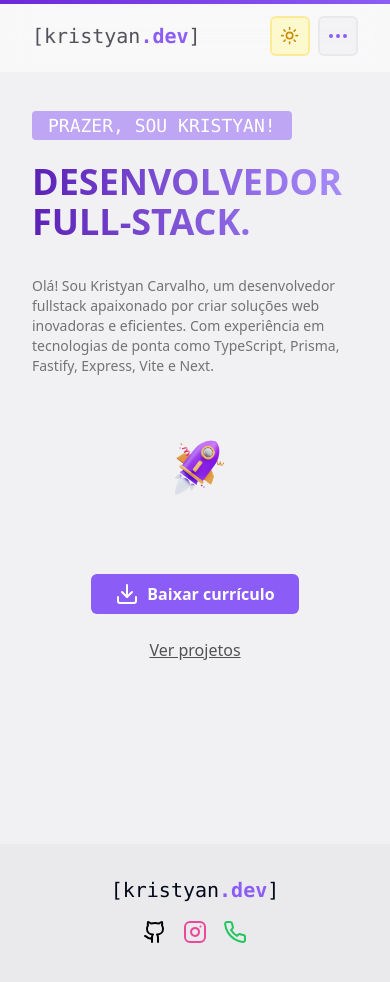
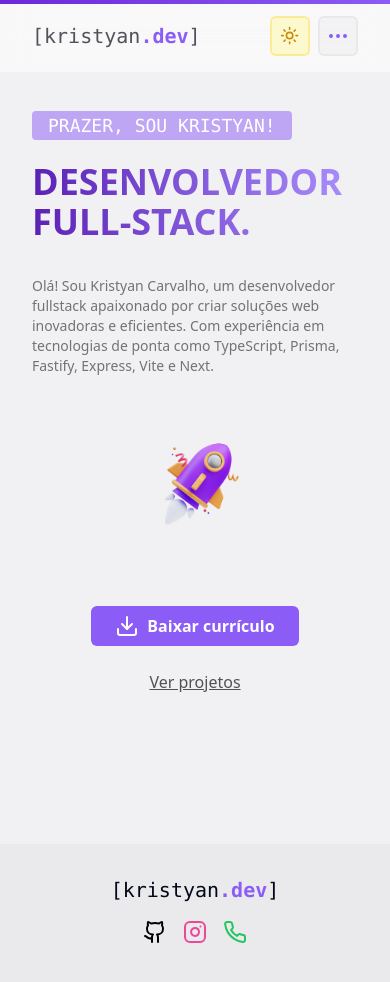
Before and after one commit to kristyancarvalho/portfolio, a React (Vite) app: page / in a window 390 px wide. Shown: the top 982 px of the page. Built offline with nearby package versions, Linux system fonts and the light colour scheme.

Commit message:
fix: image optmized for mobile.

```diff
--- a/src/pages/Home/index.tsx
+++ b/src/pages/Home/index.tsx
@@ -54,10 +54,10 @@ export function HomePage({ theme }: HomePageProps) {
                             id="rocketImage"
                         >
                             <LazyLoadImage
-                                src="/rocket.png"
+                                src="/rocket_mobile.png"
                                 effect="blur"
-                                alt="rocket"
-                                className="z-10 h-16 w-16 hidden min-[320px]:block lg:hidden"
+                                alt="rocketMobile"
+                                className="z-10 h-24 w-24 hidden min-[320px]:block lg:hidden"
                             />
                         </motion.div>
                     </motion.div>
@@ -93,7 +93,7 @@ export function HomePage({ theme }: HomePageProps) {
                         id="rocketImage"
                     >
                         <LazyLoadImage
-                            src="/rocket_mobile.png"
+                            src="/rocket.png"
                             effect="blur"
                             alt="rocket"
                             className="z-10 hidden lg:block"
```
